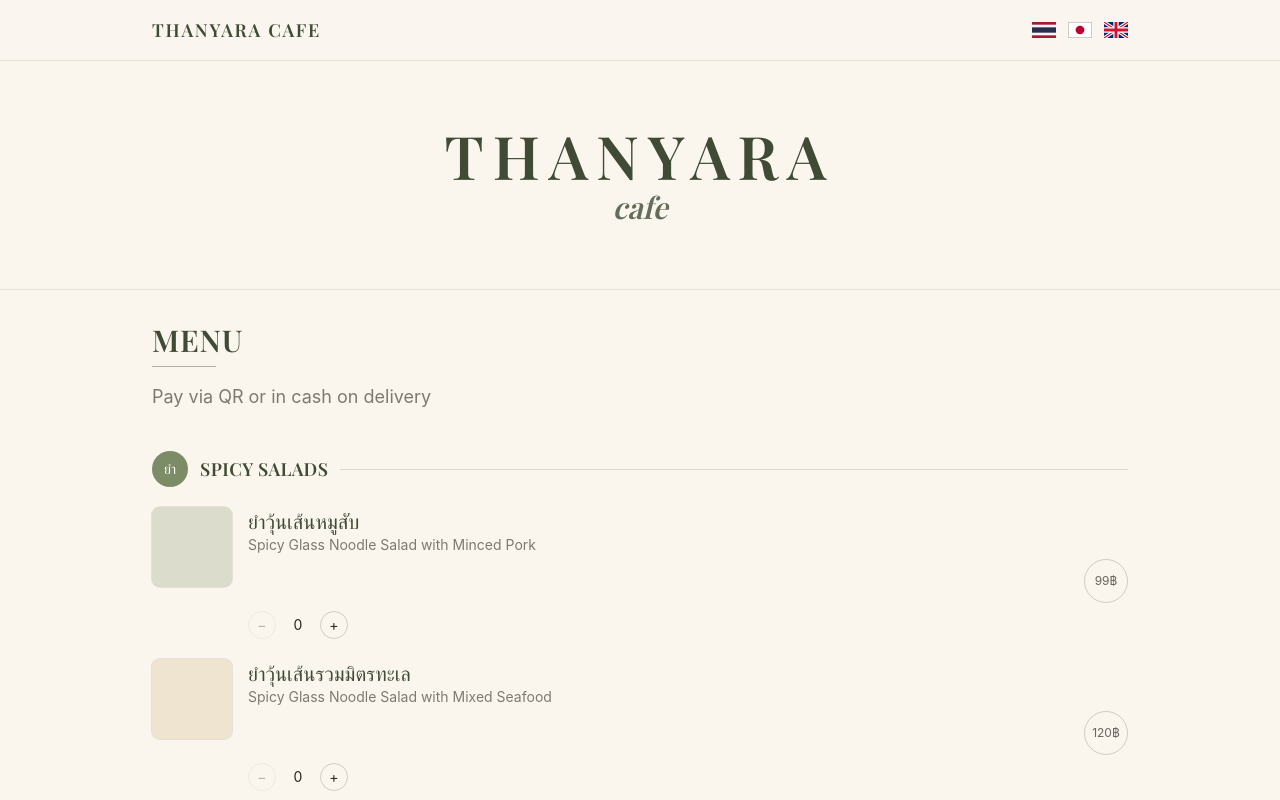
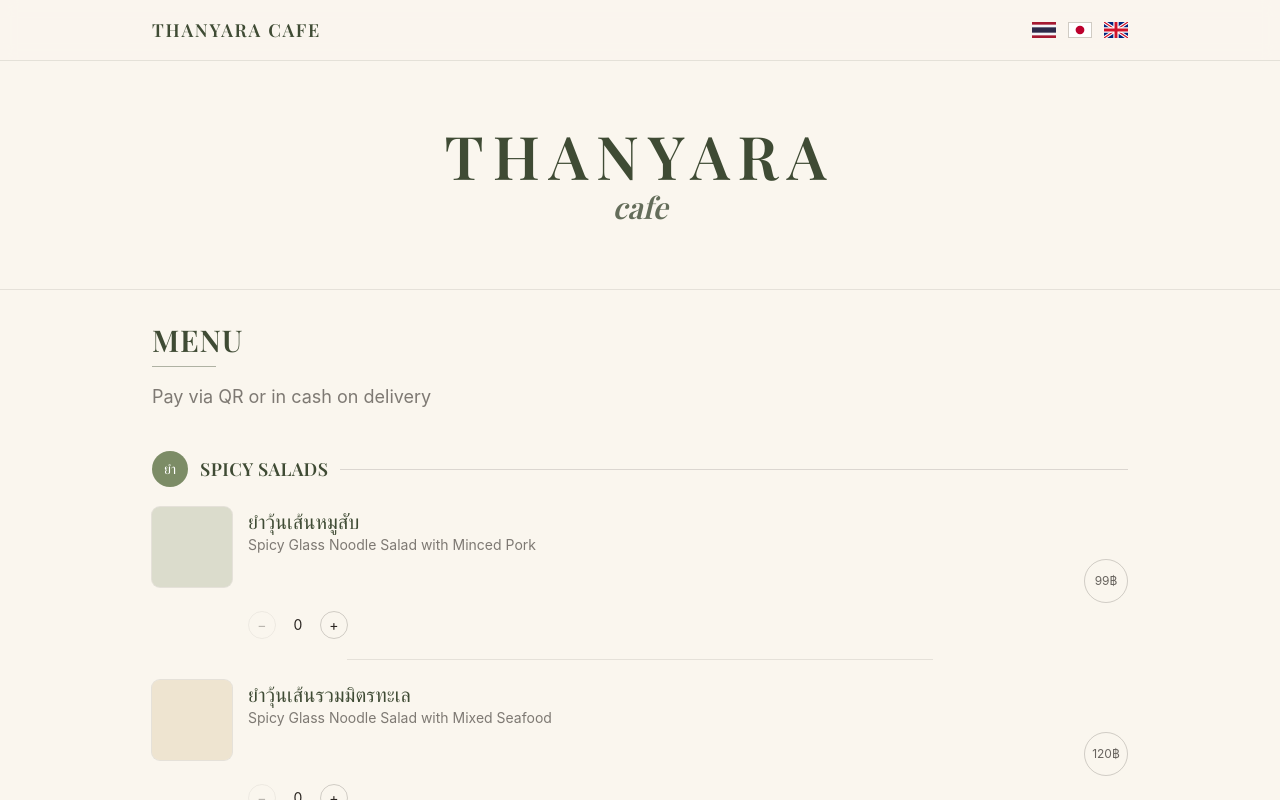
Before and after one commit to michaelchristieningram1974/thanyaracafe, a Next.js app: page / in a window 1280 px wide. Shown: the top 800 px of the page. Built offline with nearby package versions, Linux system fonts and the light colour scheme; a web font is replaced by a local one.

Commit message:
Update menu styling

```diff
--- a/app/MenuOrder.tsx
+++ b/app/MenuOrder.tsx
@@ -88,13 +88,17 @@ export default function MenuOrder() {
                 </h3>
                 <span className="h-px flex-1 bg-charcoal/15" />
               </div>
-              <ul className="mt-5 space-y-5">
+              <ul className="mt-5">
                 {items.map((item, itemIndex) => {
                   const qty = cart[item.id] ?? 0;
                   const placeholderColor =
                     itemIndex % 2 === 0 ? "bg-sage/25" : "bg-tan/40";
                   return (
-                    <li key={item.id} className="flex gap-4">
+                    <li key={item.id}>
+                      {itemIndex > 0 && (
+                        <div className="mx-auto mb-5 h-px w-3/5 bg-charcoal/10" />
+                      )}
+                      <div className="flex gap-4 pb-5">
                       {item.image ? (
                         <div className="relative h-20 w-20 shrink-0 overflow-hidden rounded-lg ring-1 ring-charcoal/10">
                           <Image
@@ -140,6 +144,7 @@ export default function MenuOrder() {
                             +
                           </button>
                         </div>
+                      </div>
                       </div>
                     </li>
                   );
```
